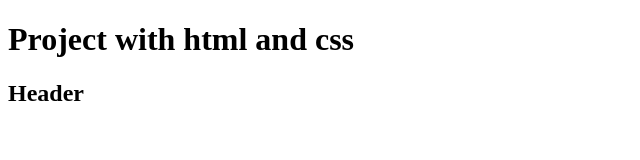
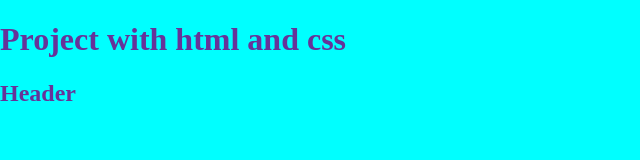
Before and after one commit to manoloscipi/project, a plain HTML site: page index.html in a window 1280 px wide. Shown: the whole page, without its empty margins (0-640 px from the left). Drawn offline with Linux system fonts and the light colour scheme.

Commit message:
background added

```diff
--- a/index.html
+++ b/index.html
@@ -5,6 +5,7 @@
     <meta http-equiv="X-UA-Compatible" content="IE=edge">
     <meta name="viewport" content="width=device-width, initial-scale=1.0">
     <title>Document</title>
+    <link rel="stylesheet" href="style.css">
 </head>
 <body>
     <h1>Project with html and css</h1>
--- a/style.css
+++ b/style.css
@@ -1,4 +1,5 @@
 body{
     margin: 0;
-
+    background-color: aqua;
+    color: rebeccapurple;
 }
```
